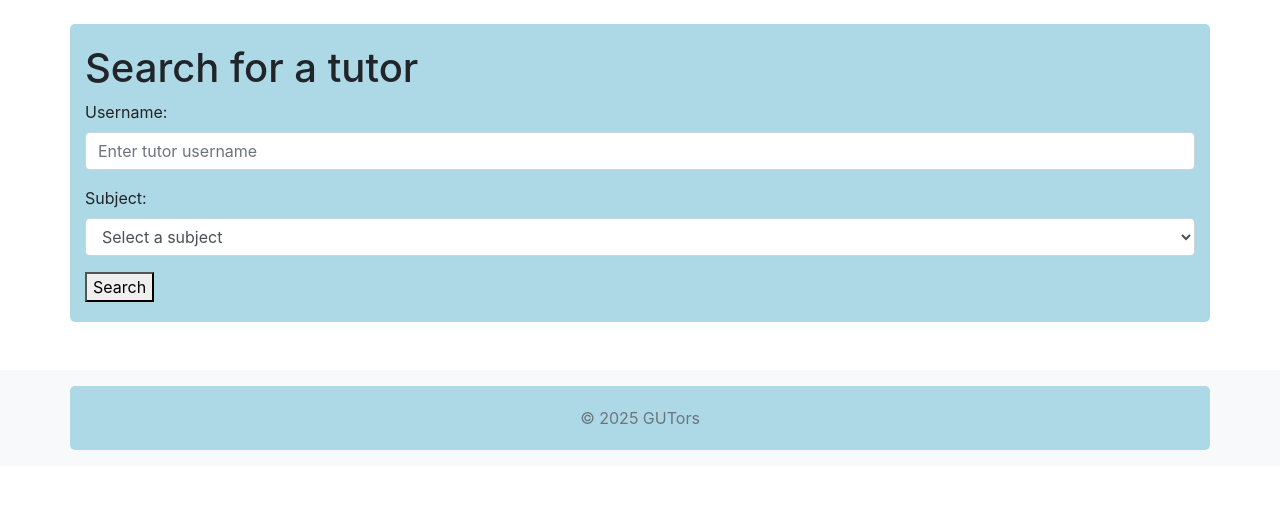
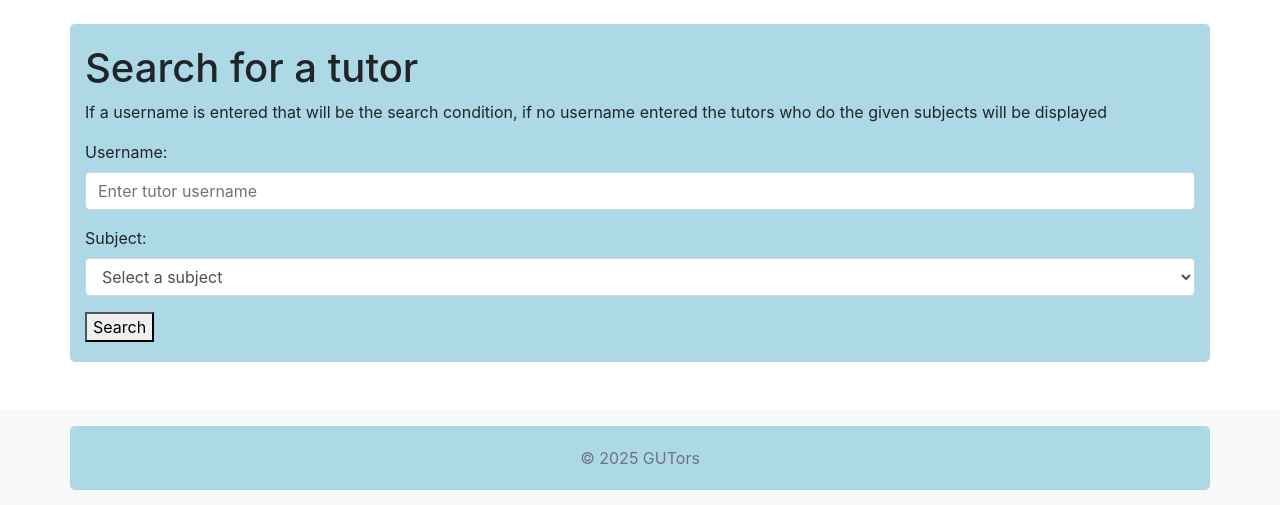
Before and after one commit to tkeillor/GUTors, a Django app: page /GUTors/search/ in a window 1280 px wide. Shown: the part 76-581 px from the top of the page. Run offline with Django 3.2, Linux system fonts and the light colour scheme; the visitor is signed in with stand-in values (Sample User, id 1); data that the repository does not hold is empty; some libraries are stand-ins or nearby versions.

Commit message:
Access tutor profile from search

```diff
--- a/GUTors_app/views.py
+++ b/GUTors_app/views.py
@@ -106,8 +106,8 @@ def register(request):
 def profile(request):
     user_profile = request.user.userprofile
     reviews = Review.objects.filter(session__tutor=user_profile)
-    avg_rating = reviews.aggregate(Avg("rating", default=0))
-    subjects = Subject.objects.all()
+    avg_rating = reviews.aggregate(avg = Avg("rating"))["avg"] or 0
+    subjects = user_profile.subjects.all()
 
     context = {
         'user_profile': user_profile,
@@ -128,7 +128,7 @@ def search(request):
         results = UserProfile.objects.all()
         if username:
             results = results.filter(user__username__icontains=username)
-        if subject and not results:
+        if subject and not username:
             results = results.filter(subjects=subject)
     return render(request, 'GUTors_app/search.html', {'results':results, 'form':form})
 
--- a/templates/GUTors_app/search.html
+++ b/templates/GUTors_app/search.html
@@ -8,6 +8,7 @@
 {% block body_block %}
     <h1>Search for a tutor</h1>
     <div>
+        <p>If a username is entered that will be the search condition, if no username entered the tutors who do the given subjects will be displayed</p>
         <form method = "GET">
             {{ form.as_p }}
             <button type="submit">Search</button>
@@ -21,6 +22,7 @@
                 {% for tutor in results %}
                     {% if tutor.role == 'TUTOR' %}
                         <li>{{ tutor.user.username }}</li>
+                        <a href="{% url 'GUTors:profile' tutor.user.username %}">View Profile</a>
                     {% endif %}
                 {% empty %}
                     <p>no products found.</p>
```
